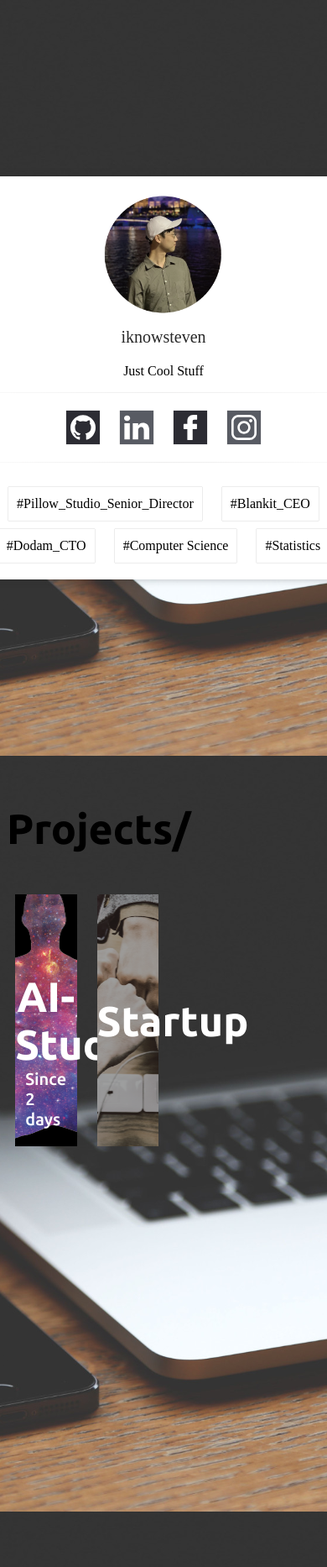
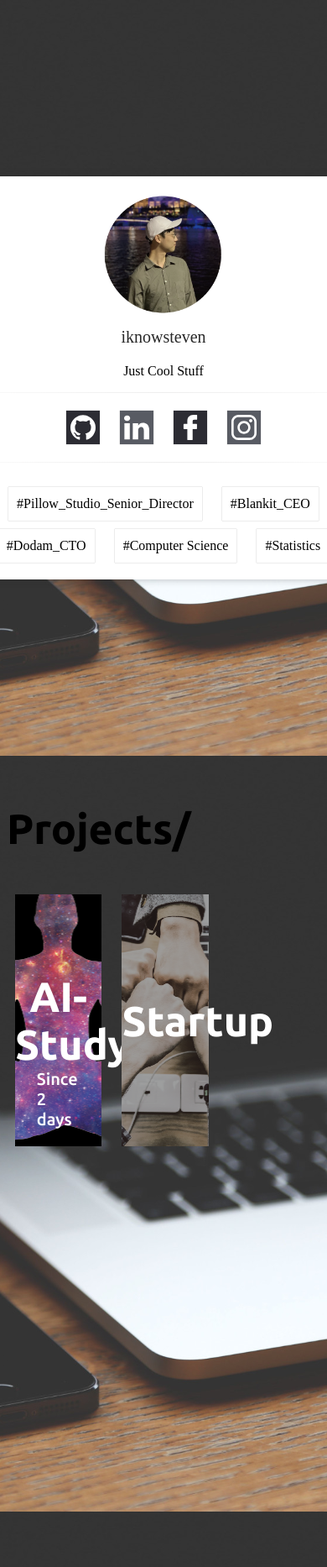
Before and after one commit to iknowSteven/iknowSteven.github.io, a Jekyll site: the page built from index.md, in a window 390 px wide. Shown: the whole page at 84% size. Built offline with Jekyll 4.4.1, drawn with Linux system fonts in a browser that asks for light colours; our own code applies the rules of GitHub Pages for plain Markdown files.

Commit message:
no message

```diff
--- a/assets/css/countdown.css
+++ b/assets/css/countdown.css
@@ -38,9 +38,9 @@
     font-weight: 500;
 }
 
-@media ( max-width: 1023px ) {
+@media ( max-width: 1099px ) {
     .countdown_container_white {
-        width: calc(25% - 20px);
+        width: calc(33% - 20px);
         margin: 0 10px 0 10px;
     }
 }
```
